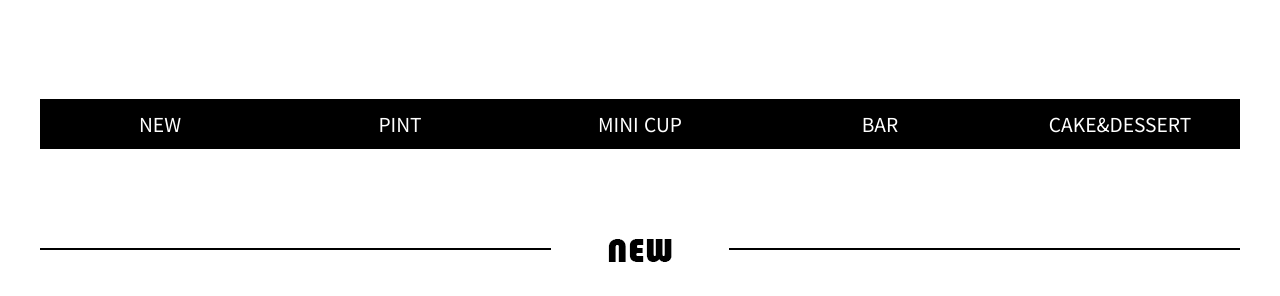
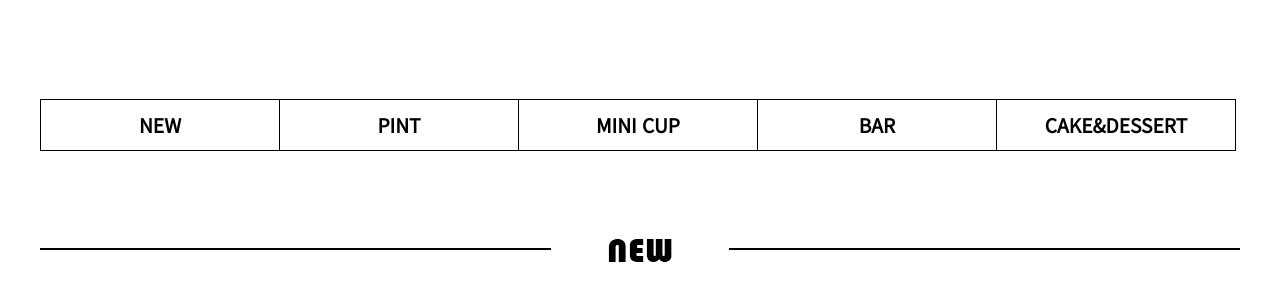
Before and after one commit to kimsojeongg/css_project1, a plain HTML site: page subpage1.html in a window 1280 px wide. Shown: the part 471-767 px from the top of the page. Drawn offline with Linux system fonts and the light colour scheme; grey boxes are pictures that could not be loaded.

Commit message:
Add files via upload

```diff
--- a/css/subpage1.css
+++ b/css/subpage1.css
@@ -275,21 +275,28 @@ a:visited {
     list-style: none;
 }
 #anchor li{
-    width: 240px;
+    width: 238px;
     height: 50px;
     float: left;
-    background-color: #000000;
+    border: 1px solid #000000;
+    border-right: 0;
+}
+#anchor li:last-child{
+    border-right: 1px solid #000000;
 }
 #anchor ul li a{
     display: block;
     text-align: center;
     line-height: 50px;
     font-size: 1.2em;
-    color: #ffffff;
+    color: #000000;
+    transition: all 0.4s;
+    font-weight: bold;
 }
 #anchor ul li a:hover{
-    color: #000000;
-    background-color: #ffffff;
+    color: #ffffff;
+    background-color: #000000;
+    transition: all 0.4s;
 }
 
 .line{
```
